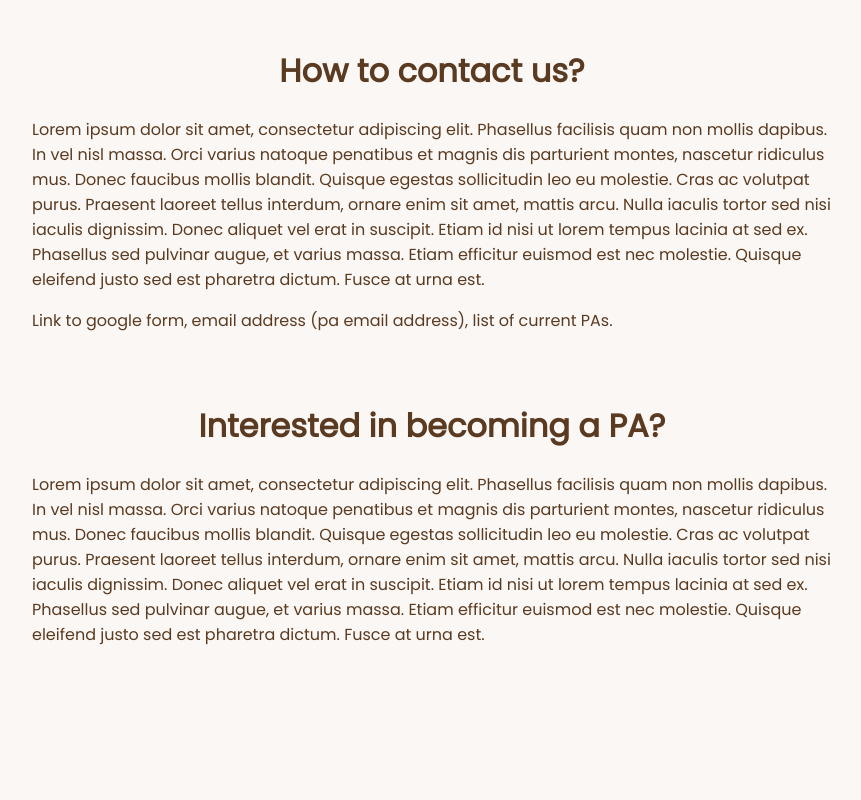
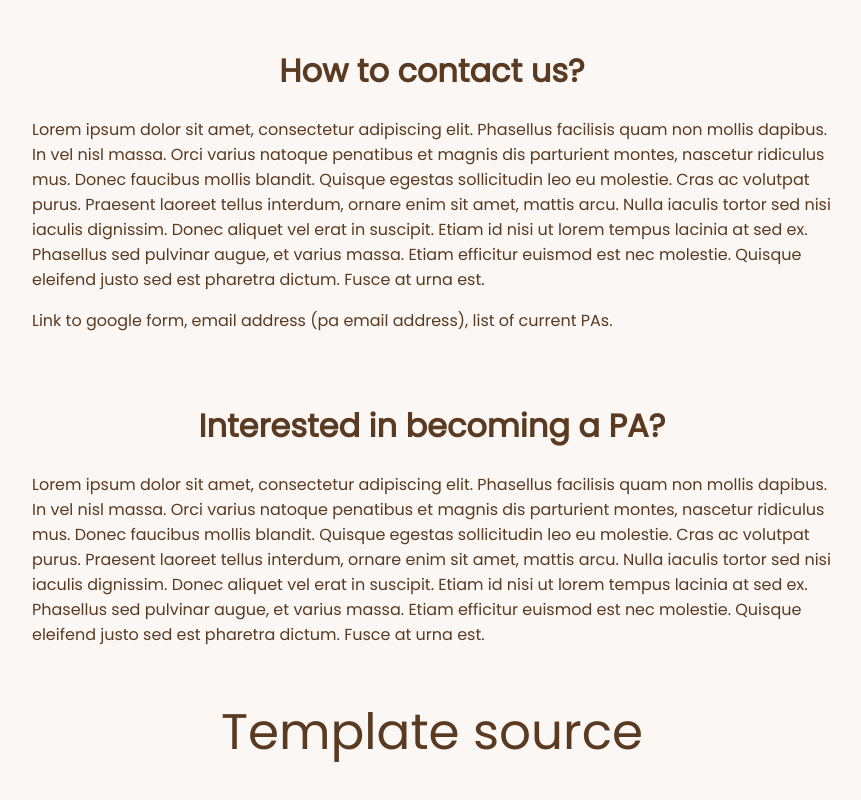
Before and after one commit to mstites/paWebsite, a plain HTML site: page index.html in a window 1280 px wide. Shown: the part 1267-2067 px from the top of the page, without its empty margins (218-1079 px from the left). Before the commit the page ends 1962 px from the top, so only its background shows below. Drawn offline with Linux system fonts and the light colour scheme.

Commit message:
Add template source message

```diff
--- a/index.html
+++ b/index.html
@@ -55,6 +55,13 @@
       <h1> Interested in becoming a PA? </h1>
       <p> Lorem ipsum dolor sit amet, consectetur adipiscing elit. Phasellus facilisis quam non mollis dapibus. In vel nisl massa. Orci varius natoque penatibus et magnis dis parturient montes, nascetur ridiculus mus. Donec faucibus mollis blandit. Quisque egestas sollicitudin leo eu molestie. Cras ac volutpat purus. Praesent laoreet tellus interdum, ornare enim sit amet, mattis arcu. Nulla iaculis tortor sed nisi iaculis dignissim. Donec aliquet vel erat in suscipit. Etiam id nisi ut lorem tempus lacinia at sed ex. Phasellus sed pulvinar augue, et varius massa. Etiam efficitur euismod est nec molestie. Quisque eleifend justo sed est pharetra dictum. Fusce at urna est.</p>
     </div>
+    <div class="row">
+      <div class="footer">
+        <ul>
+          <li><a href="https://github.com/mstites/create">Template source</a></li>
+        </ul>
+      </div>
+    </div>
   </div>
 </body>
 </html>
```
